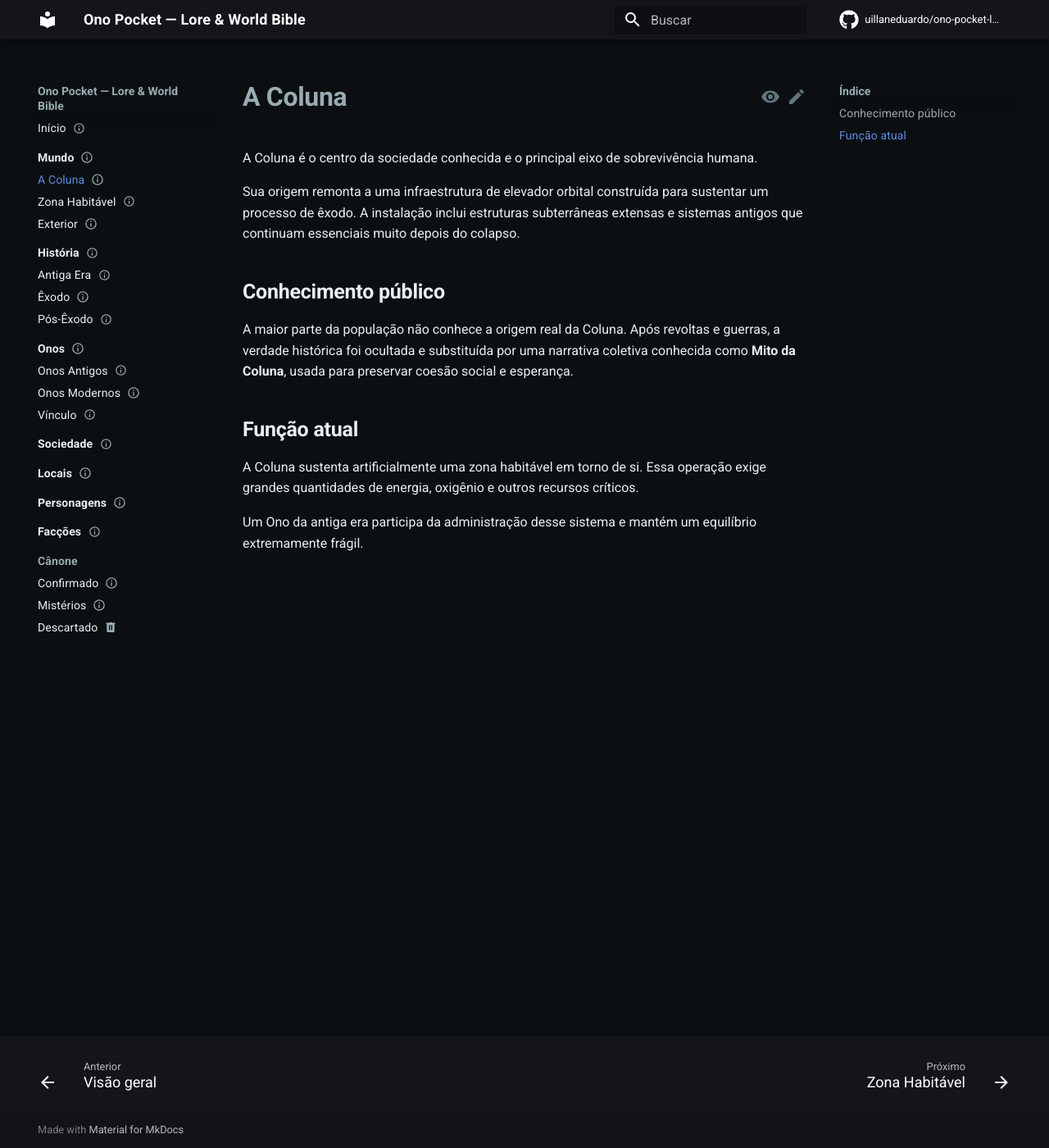
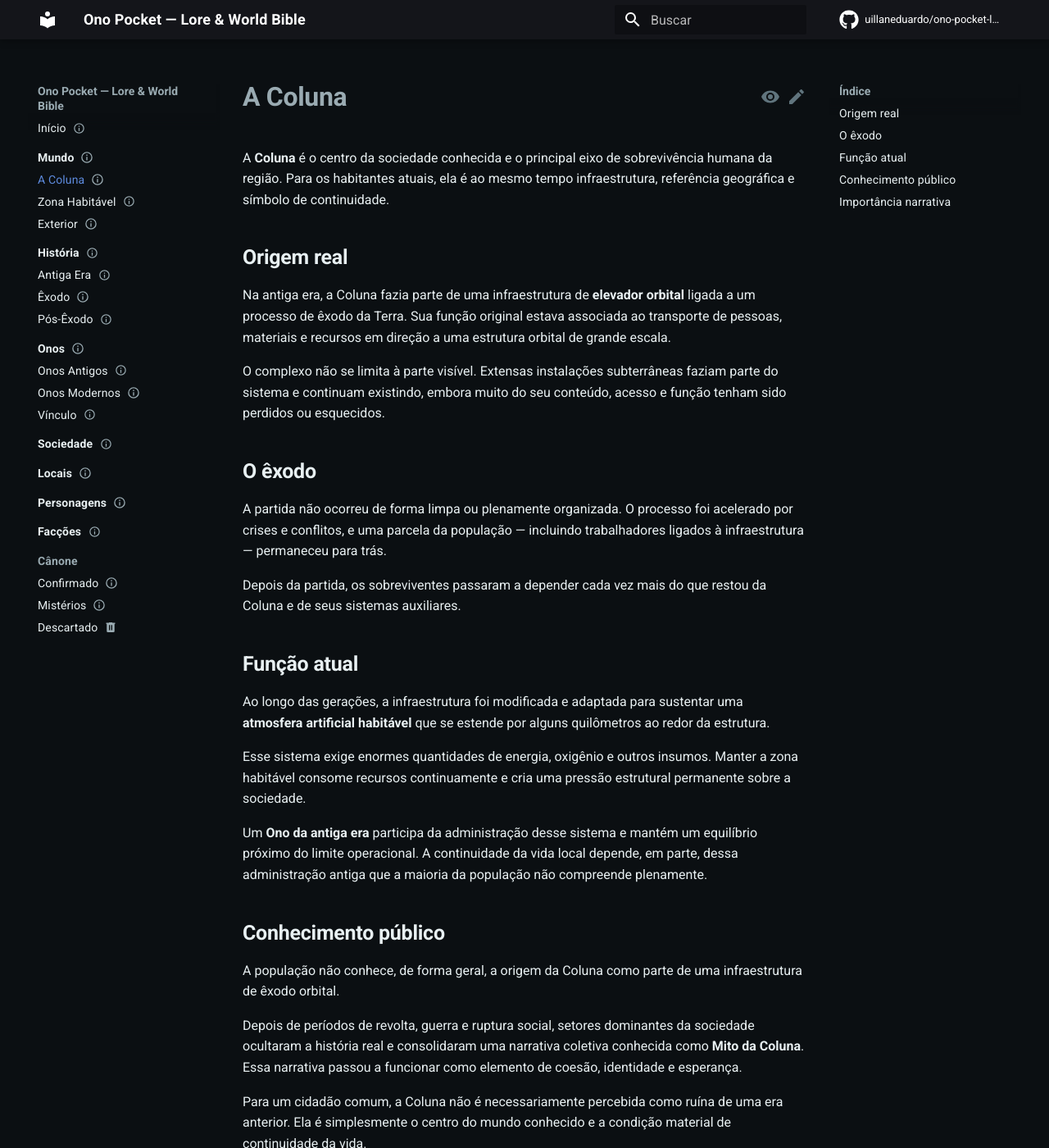
Before and after one commit to uillaneduardo/ono-pocket-lore, an MkDocs documentation site: the page built from docs/world/coluna.md, in a window 1280 px wide and 1400 px high. Shown: the whole window at 82% size. Built offline with MkDocs 1.6.1 and Material for MkDocs 9.7.7, drawn with Linux system fonts in a browser that asks for light colours; comment, search, counter and statistics services are not loaded; some of the changed text lies outside the part shown.

Commit message:
docs: expand Coluna canon

```diff
--- a/docs/world/coluna.md
+++ b/docs/world/coluna.md
@@ -7,16 +7,43 @@ spoiler: major
 
 # A Coluna
 
-A Coluna é o centro da sociedade conhecida e o principal eixo de sobrevivência humana.
+A **Coluna** é o centro da sociedade conhecida e o principal eixo de sobrevivência humana da região. Para os habitantes atuais, ela é ao mesmo tempo infraestrutura, referência geográfica e símbolo de continuidade.
 
-Sua origem remonta a uma infraestrutura de elevador orbital construída para sustentar um processo de êxodo. A instalação inclui estruturas subterrâneas extensas e sistemas antigos que continuam essenciais muito depois do colapso.
+## Origem real
+
+Na antiga era, a Coluna fazia parte de uma infraestrutura de **elevador orbital** ligada a um processo de êxodo da Terra. Sua função original estava associada ao transporte de pessoas, materiais e recursos em direção a uma estrutura orbital de grande escala.
+
+O complexo não se limita à parte visível. Extensas instalações subterrâneas faziam parte do sistema e continuam existindo, embora muito do seu conteúdo, acesso e função tenham sido perdidos ou esquecidos.
+
+## O êxodo
+
+A partida não ocorreu de forma limpa ou plenamente organizada. O processo foi acelerado por crises e conflitos, e uma parcela da população — incluindo trabalhadores ligados à infraestrutura — permaneceu para trás.
+
+Depois da partida, os sobreviventes passaram a depender cada vez mais do que restou da Coluna e de seus sistemas auxiliares.
+
+## Função atual
+
+Ao longo das gerações, a infraestrutura foi modificada e adaptada para sustentar uma **atmosfera artificial habitável** que se estende por alguns quilômetros ao redor da estrutura.
+
+Esse sistema exige enormes quantidades de energia, oxigênio e outros insumos. Manter a zona habitável consome recursos continuamente e cria uma pressão estrutural permanente sobre a sociedade.
+
+Um **Ono da antiga era** participa da administração desse sistema e mantém um equilíbrio próximo do limite operacional. A continuidade da vida local depende, em parte, dessa administração antiga que a maioria da população não compreende plenamente.
 
 ## Conhecimento público
 
-A maior parte da população não conhece a origem real da Coluna. Após revoltas e guerras, a verdade histórica foi ocultada e substituída por uma narrativa coletiva conhecida como **Mito da Coluna**, usada para preservar coesão social e esperança.
+A população não conhece, de forma geral, a origem da Coluna como parte de uma infraestrutura de êxodo orbital.
 
-## Função atual
+Depois de períodos de revolta, guerra e ruptura social, setores dominantes da sociedade ocultaram a história real e consolidaram uma narrativa coletiva conhecida como **Mito da Coluna**. Essa narrativa passou a funcionar como elemento de coesão, identidade e esperança.
 
-A Coluna sustenta artificialmente uma zona habitável em torno de si. Essa operação exige grandes quantidades de energia, oxigênio e outros recursos críticos.
+Para um cidadão comum, a Coluna não é necessariamente percebida como ruína de uma era anterior. Ela é simplesmente o centro do mundo conhecido e a condição material de continuidade da vida.
 
-Um Ono da antiga era participa da administração desse sistema e mantém um equilíbrio extremamente frágil.
+## Importância narrativa
+
+A Coluna concentra três funções ao mesmo tempo:
+
+- **sobrevivência**, porque mantém condições ambientais essenciais;
+- **mistério**, porque sua função original foi esquecida ou ocultada;
+- **dependência**, porque a sociedade atual não possui meios simples de substituir seus sistemas.
+
+!!! warning "Verdade de autor"
+    A origem orbital, o êxodo e a administração por um Ono antigo não devem ser tratados como conhecimento cotidiano da população no início do jogo.
```
